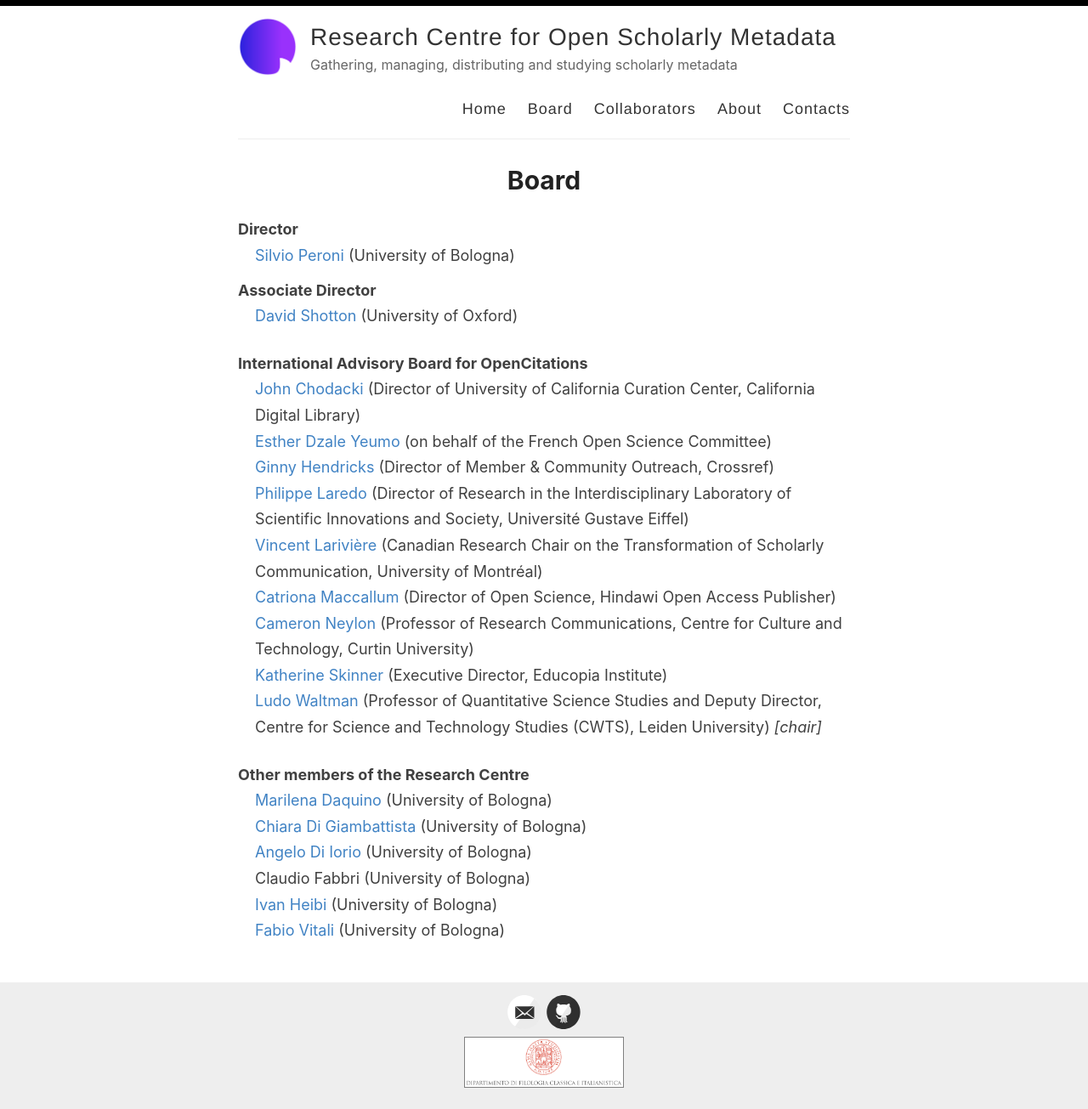
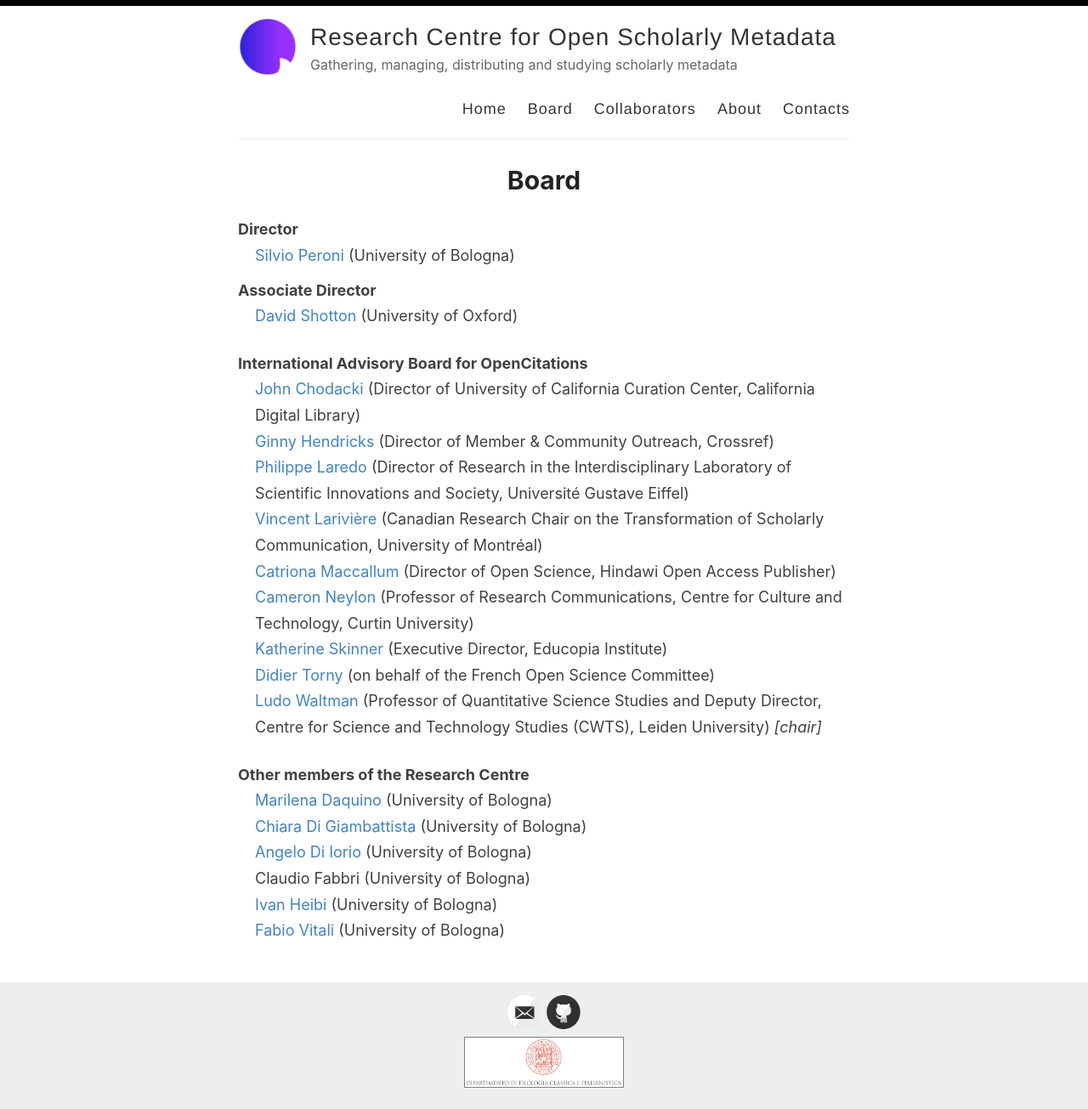
Before and after one commit to openscholarlymetadata/openscholarlymetadata.github.io, a Jekyll site: the page built from _pages/board.md, in a window 1280 px wide. Shown: the whole page at 85% size. Built offline with Jekyll 4.4.1, drawn with Linux system fonts in a browser that asks for light colours.

Commit message:
Update board.md

```diff
--- a/_pages/board.md
+++ b/_pages/board.md
@@ -14,13 +14,13 @@ permalink: /board/
 <dl>
     <dt><strong>International Advisory Board for OpenCitations</strong></dt>
     <dd><a href="https://twitter.com/chodacki">John Chodacki</a> (Director of University of California Curation Center, California Digital Library)</dd>
-    <dd><a href="https://twitter.com/edzale">Esther Dzale Yeumo</a> (on behalf of the French Open Science Committee)</dd>
     <dd><a href="https://twitter.com/GinnyLDN">Ginny Hendricks</a> (Director of Member & Community Outreach, Crossref)</dd>
     <dd><a href="http://umr-lisis.fr/membre/philippe-laredo/">Philippe Laredo</a> (Director of Research in the Interdisciplinary Laboratory of Scientific  Innovations and Society, Université Gustave Eiffel)</dd>
     <dd><a href="https://twitter.com/lariviev">Vincent Larivière</a> (Canadian Research Chair on the Transformation of Scholarly Communication, University of Montréal)</dd>
     <dd><a href="https://twitter.com/catmacOA">Catriona Maccallum</a> (Director of Open Science, Hindawi Open Access Publisher)</dd>
     <dd><a href="https://twitter.com/CameronNeylon">Cameron Neylon</a> (Professor of Research Communications, Centre for Culture and Technology, Curtin University)</dd>
     <dd><a href="https://educopia.org/katherine-skinner/">Katherine Skinner</a> (Executive Director, Educopia Institute)</dd>
+    <dd><a href="https://cv.archives-ouvertes.fr/didier-torny">Didier Torny</a> (on behalf of the French Open Science Committee)</dd>
     <dd><a href="https://twitter.com/LudoWaltman">Ludo Waltman</a> (Professor of Quantitative Science Studies and Deputy Director, Centre for Science and Technology Studies (CWTS), Leiden University) <em>[chair]</em></dd>
 </dl>
 
```
